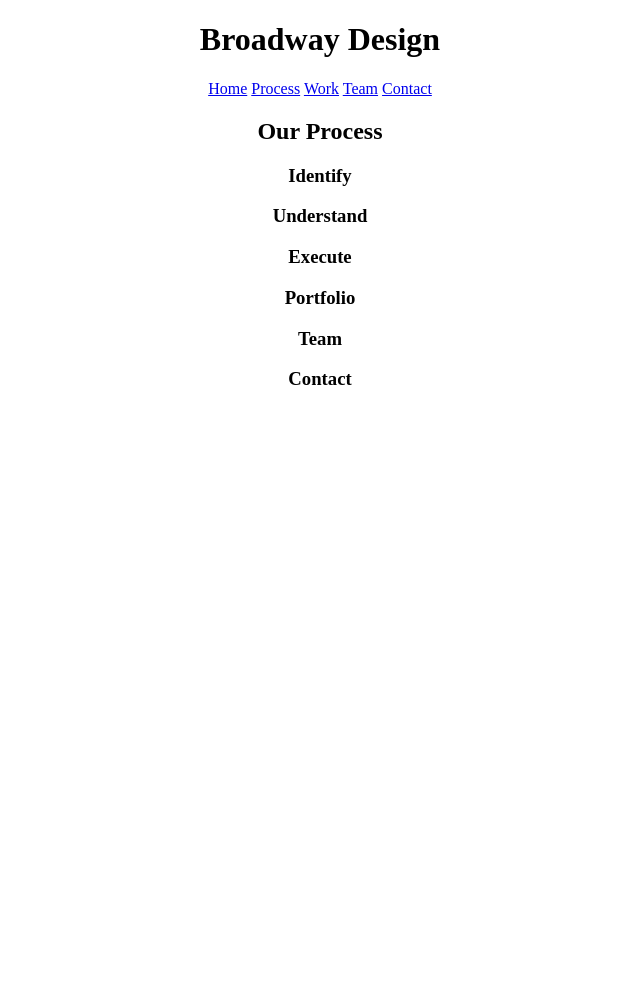
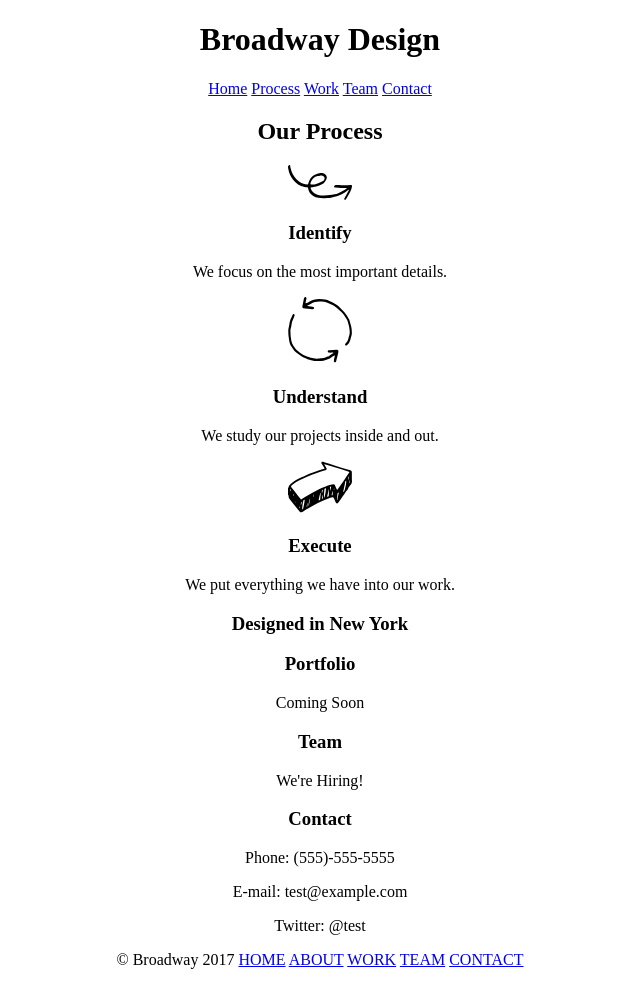
Before and after one commit to Pookie10/Broadway, a plain HTML site: page index.html in a window 1280 px wide. Shown: the whole page, without its empty margins (320-960 px from the left). Before the commit the page ends 800 px from the top, so only its background shows below. Drawn offline with Linux system fonts and the light colour scheme.

Commit message:
HTML complete with no styling

```diff
--- a/index.html
+++ b/index.html
@@ -7,21 +7,41 @@
   </head>
   <body>
     <div class="header">
-      <h1>Broadway Design</h1>
+      <h1 id="top">Broadway Design</h1>
       <a href="#">Home</a>
-      <a href="#">Process</a>
-      <a href="#">Work</a>
-      <a href="#">Team</a>
-      <a href="#">Contact</a>
+      <a href="#process">Process</a>
+      <a href="#work">Work</a>
+      <a href="#team">Team</a>
+      <a href="#contact">Contact</a>
     </div>
-    <h2>Our Process</h2>
+    <h2 id="process">Our Process</h2>
+    <img src="./resources/images/identify.svg" alt="identify icon">
     <h3>Identify</h3>
+    <p>We focus on the most important details.</p>
+    <img src="./resources/images/understand.svg" alt="understand icon">
     <h3>Understand</h3>
+    <p>We study our projects inside and out.</p>
+    <img src="./resources/images/execute.svg" alt="execute icon">
     <h3>Execute</h3>
-    <h3>Portfolio</h3>
-    <h3>Team</h3>
-    <h3>Contact</h3>
-
+    <p>We put everything we have into our work.</p>
+    <h3 class="building-background">Designed in New York</h3>
+    <h3 id="work">Portfolio</h3>
+    <p>Coming Soon</p>
+    <h3 id="team">Team</h3>
+    <p>We're Hiring!</p>
+    <h3 id="contact">Contact</h3>
+    <p>Phone: (555)-555-5555</p>
+    <p>E-mail: test@example.com</p>
+    <p>Twitter: @test</p>
+    <span class="footer">
+      <p>© Broadway 2017
+      <a href="#top">HOME</a>
+      <a href="#">ABOUT</a>
+      <a href="#">WORK</a>
+      <a href="#">TEAM</a>
+      <a href="#">CONTACT</a>
+      </p>
+    </span>
 
   </body>
 </html>
```
